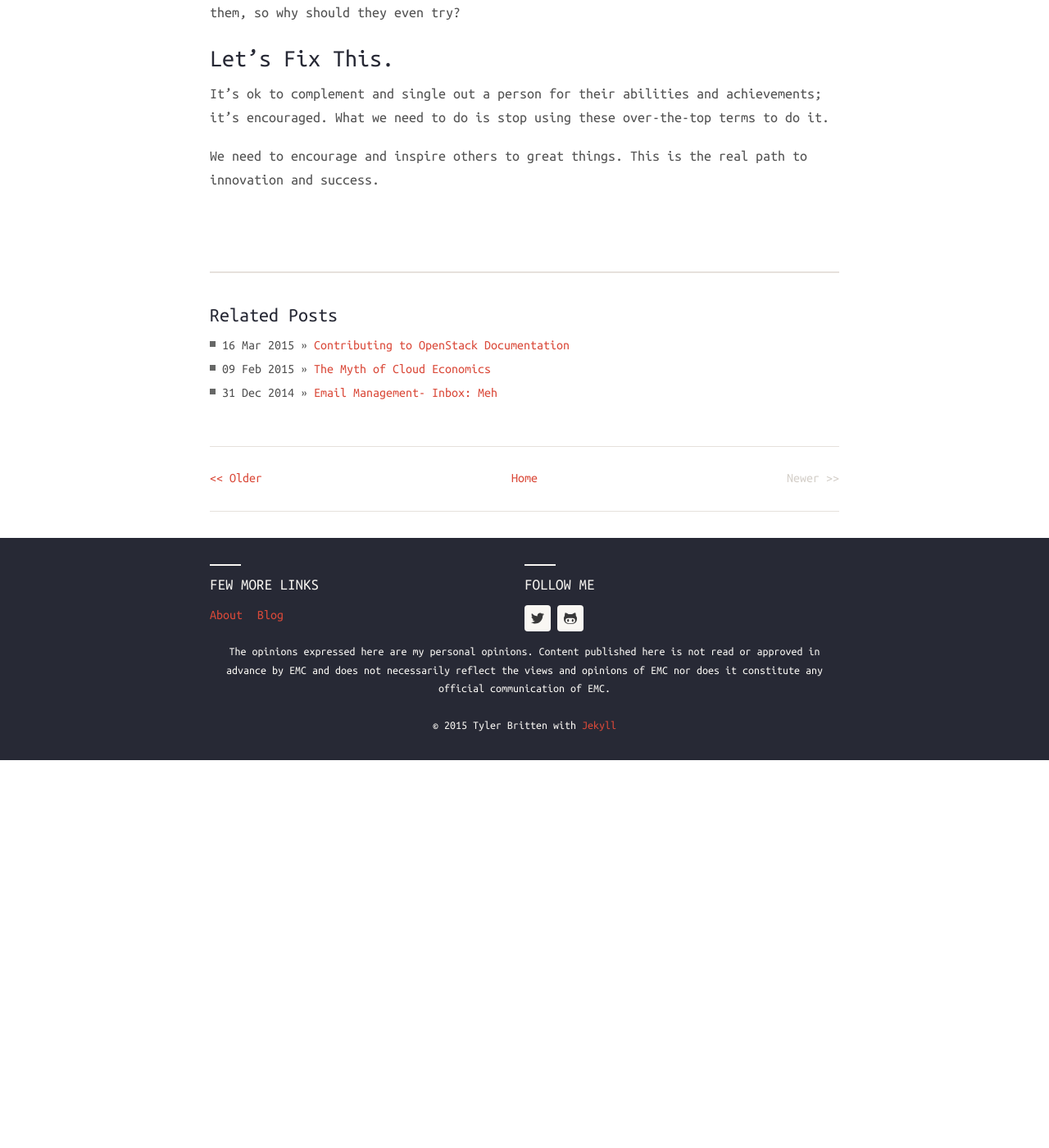
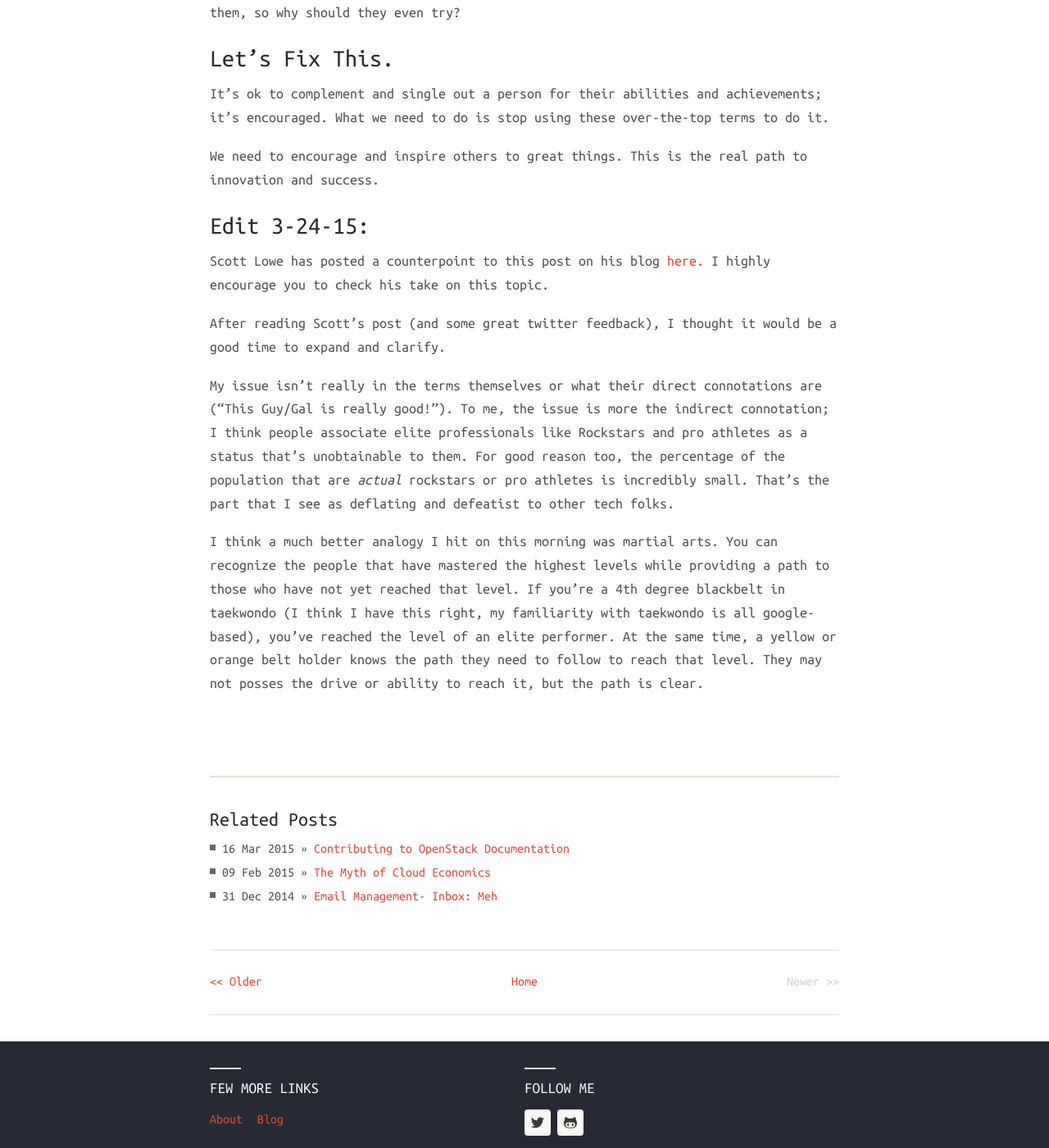
Before and after one commit to tybritten/vmtyler.github.io, a Jekyll site: the page built from _posts/2015-03-20-retire-the-rockstar.markdown, in a window 1280 px wide and 1400 px high, scrolled down 1713 px. Shown: the whole window at 82% size. Built offline with Jekyll 4.4.1, drawn with Linux system fonts in a browser that asks for light colours; nearby versions of some CDN libraries; comment, search, counter and statistics services are not loaded; before the commit the page ends 2640 px from its top, so only the background shows below that.

Commit message:
Update 3/20 post

```diff
--- a/_posts/2015-03-20-retire-the-rockstar.markdown
+++ b/_posts/2015-03-20-retire-the-rockstar.markdown
@@ -43,3 +43,13 @@ I hear this very often in the tech community, both inside and outside of my curr
 It's ok to complement and single out a person for their abilities and achievements; it's encouraged. What we need to do is stop using these over-the-top terms to do it.
 
 We need to encourage and inspire others to great things. This is the real path to innovation and success.
+
+### Edit 3-24-15:
+
+Scott Lowe has posted a counterpoint to this post on his blog [here.](http://blog.scottlowe.org/2015/03/23/retire-the-rockstar-a-counterpoint/) I highly encourage you to check his take on this topic.
+
+After reading Scott's post (and some great twitter feedback), I thought it would be a good time to expand and clarify.
+
+My issue isn't really in the terms themselves or what their direct connotations are ("This Guy/Gal is really good!"). To me, the issue is more the indirect connotation; I think people associate elite professionals like Rockstars and pro athletes as a status that's unobtainable to them. For good reason too, the percentage of the population that are *actual* rockstars or pro athletes is incredibly small. That's the part that I see as deflating and defeatist to other tech folks.
+
+I think a much better analogy I hit on this morning was martial arts. You can recognize the people that have mastered the highest levels while providing a path to those who have not yet reached that level. If you're a 4th degree blackbelt in taekwondo (I think I have this right, my familiarity with taekwondo is all google-based), you've reached the level of an elite performer. At the same time, a yellow or orange belt holder knows the path they need to follow to reach that level. They may not posses the drive or ability to reach it, but the path is clear.
```
